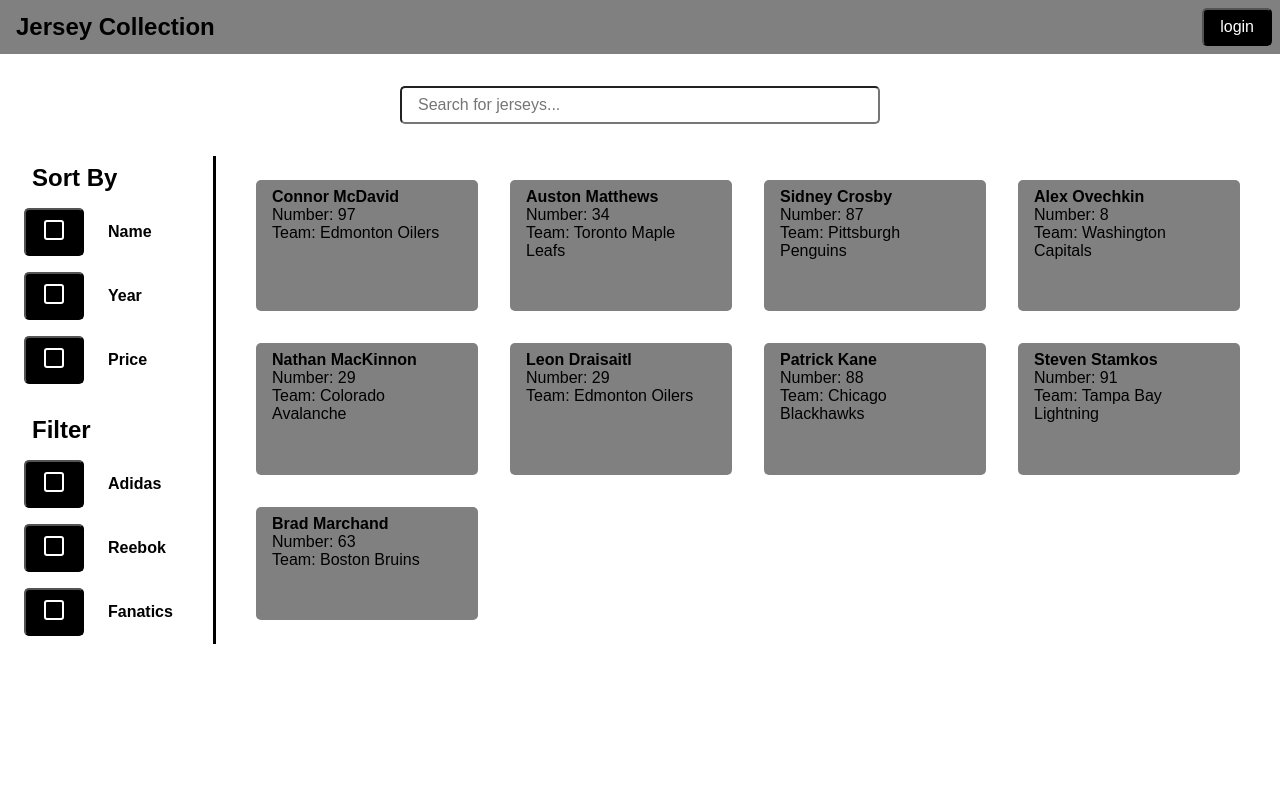
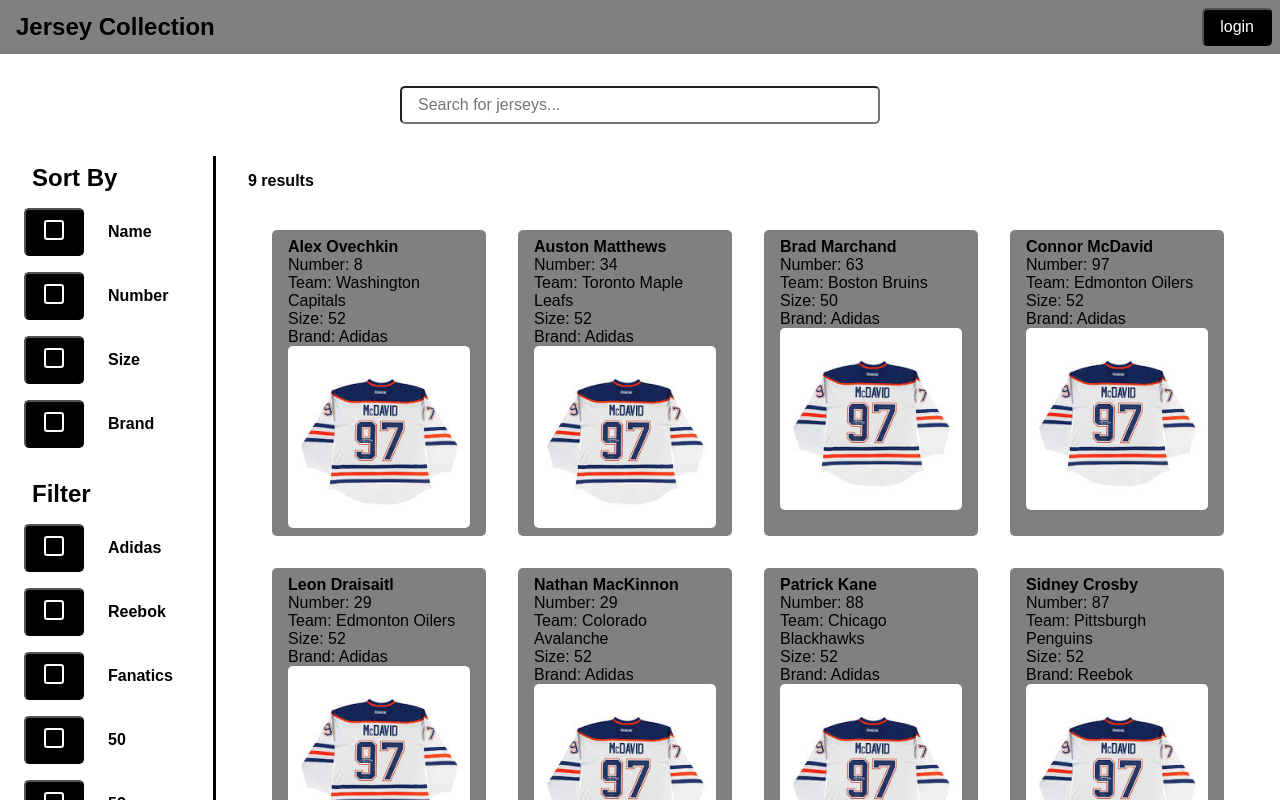
Before and after one commit to awprevite/jerseys, a Next.js app: page / in a window 1280 px wide. Shown: the top 800 px of the page. Built offline with nearby package versions, Linux system fonts and the light colour scheme.

Commit message:
Added search, filter, and sort logic

```diff
--- a/src/app/components/Filter.tsx
+++ b/src/app/components/Filter.tsx
@@ -10,7 +10,7 @@
   onSelect: (option: string) => void;
 }
 
-export default function Filter({ label, options, onSelect }: FilterProps) {
+function Filter({ label, options, onSelect }: FilterProps) {
 
   const [selectedOptions, setSelectedOptions] = useState<string[]>([]);
   const toggleOption = (option: string) => {
@@ -35,3 +35,56 @@
     </div>
   );
 }
+
+interface FilterItemsProps {
+  items: any[];
+  filterBy: {
+    [key: string]: string[];
+  };
+}
+
+function filterItems({ items, filterBy }: FilterItemsProps) {
+  return items.filter((item) => {
+    return Object.entries(filterBy).every(([key, values]) => {
+      if (values.includes('all') || values.length === 0) return true;
+      return values.includes(item[key]);
+    });
+  });
+}
+
+interface SetFilterItemsProps {
+  newFilter: string;
+  filterBy: {
+    [key: string]: string[];
+  };
+}
+
+function setFilterItems({ newFilter, filterBy }: SetFilterItemsProps) {
+
+  const updated = { ...filterBy };
+  const allFilters = ['All', 'Adidas', 'Reebok', 'Fanatics', '50', '52'];
+  let filterKey = '';
+  if ( newFilter === '50' || newFilter === '52') {
+    filterKey = 'size';
+  } else if ( newFilter === 'Adidas' || newFilter === 'Reebok' || newFilter === 'Fanatics') {
+    filterKey = 'brand';
+  }
+
+  for (const filter of allFilters) {
+    if(newFilter === filter) {
+      if (updated[filterKey].includes(filter)) {
+        updated[filterKey] = updated[filterKey].filter((item) => item !== filter);
+        if (updated[filterKey].length === 0) {
+          updated[filterKey].push('all');
+        }
+      } else {
+        updated[filterKey].push(filter);
+        updated[filterKey] = updated[filterKey].filter((item) => item !== 'all');
+      }
+      return updated;
+    }
+  }
+  return updated;
+}
+
+export { Filter, filterItems, setFilterItems };
--- a/src/app/components/Item.tsx
+++ b/src/app/components/Item.tsx
@@ -1,19 +1,21 @@
 'use client';
 
-import { useState } from 'react';
+import { useState, useEffect } from 'react';
 import Button from './Button';
 
 interface ItemProps {
-  size: 'small' | 'large';
+  size: '48' | '50' | '52';
   name: string;
   number: number;
   team: string;
+  brand: string;
+  image: string;
   selected: boolean;
   onSelect?: () => void;
   onClose?: () => void;
 }
 
-export default function Item({ size, name, number, team, selected, onSelect, onClose }: ItemProps) {
+export default function Item({ size, name, number, team, brand, image, selected, onSelect, onClose }: ItemProps) {
 
   return (
     <div className='item'
@@ -34,6 +36,9 @@
       <h2>{name}</h2>
       <p>Number: {number}</p>
       <p>Team: {team}</p>
+      <p>Size: {size}</p>
+      <p>Brand: {brand}</p>
+      <img src={image} alt="Item Image" />
     </div>
   );
 }
--- a/src/app/components/ItemGrid.tsx
+++ b/src/app/components/ItemGrid.tsx
@@ -2,27 +2,9 @@
 
 import { useState } from 'react';
 import Item from './Item';
+import { mockItems, ItemData } from '../lib/mockItems';
 
-interface ItemData {
-  size: 'small' | 'large';
-  name: string;
-  number: number;
-  team: string;
-}
-
-const mockItems: ItemData[] = [
-  {size: 'small', name: 'Connor McDavid', number: 97, team: 'Edmonton Oilers'},
-  {size: 'small', name: 'Auston Matthews', number: 34, team: 'Toronto Maple Leafs'},
-  {size: 'small', name: 'Sidney Crosby', number: 87, team: 'Pittsburgh Penguins'},
-  {size: 'small', name: 'Alex Ovechkin', number: 8, team: 'Washington Capitals'},
-  {size: 'small', name: 'Nathan MacKinnon', number: 29, team: 'Colorado Avalanche'},
-  {size: 'small', name: 'Leon Draisaitl', number: 29, team: 'Edmonton Oilers'},
-  {size: 'small', name: 'Patrick Kane', number: 88, team: 'Chicago Blackhawks'},
-  {size: 'small', name: 'Steven Stamkos', number: 91, team: 'Tampa Bay Lightning'},
-  {size: 'small', name: 'Brad Marchand', number: 63, team: 'Boston Bruins'},
-];
-
-export default function ItemContainer() {
+export default function ItemContainer({ items }: { items: ItemData[] }) {
 
   const [selectedItem, setSelectedItem] = useState<ItemData | null>(null);
 
@@ -34,23 +16,30 @@
           name={selectedItem.name}
           number={selectedItem.number}
           team={selectedItem.team}
+          brand={selectedItem.brand}
+          image={selectedItem.image}
           selected={true}
           onClose={() => setSelectedItem(null)}
         />
       ) : (
+        <div className='item-grid-container'>
+          <h1>{`${items.length} results`}</h1>
           <div className='item-grid'>
-          {mockItems.map((item, index) => (
+            {items.map((item, index) => (
               <Item
                 key={index}
                 size={item.size}
                 name={item.name}
                 number={item.number}
                 team={item.team}
+                brand={item.brand}
+                image={item.image}
                 selected={false}
                 onSelect={() => setSelectedItem(item)}
               />
             ))}
           </div>
+        </div>
     )}
   </>
   );
--- a/src/app/components/SearchBar.tsx
+++ b/src/app/components/SearchBar.tsx
@@ -4,7 +4,8 @@
   onSearch: (query: string) => void;
 }
 
-export default function SearchBar({ onSearch }: SearchBarProps) {
+function SearchBar({ onSearch }: SearchBarProps) {
+
   return (
     <input className='search-bar'
       type='text'
@@ -17,3 +18,17 @@
     />
   );
 }
+
+interface SearchItemsProps {
+  items: any[];
+  query: string;
+}
+
+function searchItems({ items, query }: SearchItemsProps) {
+  if (!query) return items;
+  return items.filter(item =>
+    item.name.toLowerCase().includes(query.toLowerCase()) ||
+    item.team.toLowerCase().includes(query.toLowerCase()));
+}
+
+export { SearchBar, searchItems };
--- a/src/app/components/Sort.tsx
+++ b/src/app/components/Sort.tsx
@@ -10,7 +10,7 @@
   onSelect: (option: string) => void;
 }
 
-export default function Sort({ label, options, onSelect }: SortProps) {
+function Sort({ label, options, onSelect }: SortProps) {
 
   const [selectedOption, setSelectedOption] = useState<string | null>(null);
   const handleSelect = (option: string) => {
@@ -32,3 +32,32 @@
     </div>
   );
 }
+
+interface SortItemsProps {
+  items: any[];
+  sortBy: string;
+}
+
+function sortItems({ items, sortBy}: SortItemsProps) {
+  if (sortBy === 'Name') {
+    return [...items].sort((a, b) => a.name.localeCompare(b.name));
+  }
+  if (sortBy === 'Number') {
+    return [...items].sort((a, b) => a.number - b.number);
+  }
+  if (sortBy === 'Year') {
+    return [...items].sort((a, b) => a.year - b.year);
+  }
+  if (sortBy === 'Price') {
+    return [...items].sort((a, b) => a.price - b.price);
+  }
+  if (sortBy === 'Size') {
+    return [...items].sort((a, b) => a.size.localeCompare(b.size));
+  }
+  if (sortBy === 'Brand') {
+    return [...items].sort((a, b) => a.brand.localeCompare(b.brand));
+  }
+  return items;
+}
+
+export { Sort, sortItems };
--- a/src/app/globals.css
+++ b/src/app/globals.css
@@ -80,6 +80,13 @@
   cursor: default;
 }
 
+.item-grid-container {
+  display: flex;
+  flex-direction: column;
+  gap: 1rem;
+  padding: 1rem;
+  background-color: var(--background);
+}
 .item-grid {
   display: grid;
   grid-template-columns: repeat(auto-fill, minmax(200px, 1fr));
--- /dev/null
+++ b/src/app/lib/mockItems.ts
@@ -0,0 +1,25 @@
+interface ItemData {
+  size: '48' | '50' | '52';
+  name: string;
+  number: number;
+  team: string;
+  brand: string;
+  image: string;
+}
+
+const simpleImageBlob = '/example.jpeg';
+
+const mockItems: ItemData[] = [
+  {size: '52', name: 'Connor McDavid', number: 97, team: 'Edmonton Oilers', brand: 'Adidas', image: simpleImageBlob},
+  {size: '52', name: 'Auston Matthews', number: 34, team: 'Toronto Maple Leafs', brand: 'Adidas', image: simpleImageBlob},
+  {size: '52', name: 'Sidney Crosby', number: 87, team: 'Pittsburgh Penguins', brand: 'Reebok', image: simpleImageBlob},
+  {size: '52', name: 'Alex Ovechkin', number: 8, team: 'Washington Capitals', brand: 'Adidas', image: simpleImageBlob},
+  {size: '52', name: 'Nathan MacKinnon', number: 29, team: 'Colorado Avalanche', brand: 'Adidas', image: simpleImageBlob},
+  {size: '52', name: 'Leon Draisaitl', number: 29, team: 'Edmonton Oilers', brand: 'Adidas', image: simpleImageBlob},
+  {size: '52', name: 'Patrick Kane', number: 88, team: 'Chicago Blackhawks', brand: 'Adidas', image: simpleImageBlob},
+  {size: '50', name: 'Steven Stamkos', number: 91, team: 'Tampa Bay Lightning', brand: 'Adidas', image: simpleImageBlob},
+  {size: '50', name: 'Brad Marchand', number: 63, team: 'Boston Bruins', brand: 'Adidas', image: simpleImageBlob},
+];
+
+export { mockItems }
+export type { ItemData };
--- a/src/app/page.tsx
+++ b/src/app/page.tsx
@@ -1,31 +1,46 @@
 'use client';
 
+import { useState } from 'react';
 import './globals.css';
-import SearchBar from './components/SearchBar';
+import { SearchBar, searchItems } from './components/SearchBar';
 import ItemGrid from './components/ItemGrid';
-import Sort from './components/Sort';
-import Filter from './components/Filter';
+import { Sort, sortItems } from './components/Sort';
+import { Filter, filterItems, setFilterItems } from './components/Filter';
+import { mockItems } from './lib/mockItems';
 
 export default function Home() {
+
+  const [query, setQuery] = useState('');
+  const [sortBy, setSortBy] = useState('Name');
+  const [filterBy, setFilterBy] = useState<{ [key: string]: string[] }>({
+    'size': ['all'],
+    'brand': ['all']
+  });
+  const [allItems, setAllItems] = useState(mockItems);
+
+  const searchedItems = searchItems({ items: allItems, query })
+  const filteredItems = filterItems({ items: searchedItems, filterBy })
+  const sortedItems = sortItems({ items: filteredItems, sortBy });
+
   return (
     <div className='page-container'>
       <div className='search-bar-container'>
-        <SearchBar onSearch={() => alert('Searching..')} />
+        <SearchBar onSearch={(option) => setQuery(option)} />
       </div>
       <div className='content'>
         <div className='sidebar'>
           <Sort
             label='Sort By'
-            options={['Name', 'Year', 'Price']}
-            onSelect={(option) => alert(`Selected: ${option}`)}
+            options={['Name', 'Number', 'Size', 'Brand']}
+            onSelect={(option) => setSortBy(option)}
           />
           <Filter
             label='Filter'
-            options={['Adidas', 'Reebok', 'Fanatics']}
-            onSelect={(option) => alert(`Selected: ${option}`)}
+            options={['Adidas', 'Reebok', 'Fanatics', '50', '52']}
+            onSelect={(option) => setFilterBy(setFilterItems({ newFilter: option, filterBy }))}
           />
         </div>
-        <ItemGrid />
+        <ItemGrid items={sortedItems}/>
       </div>
     </div>
   );
```
Also changed, not shown: public/example.jpeg (added). Lines whose indentation alone changed are shown as unchanged.
